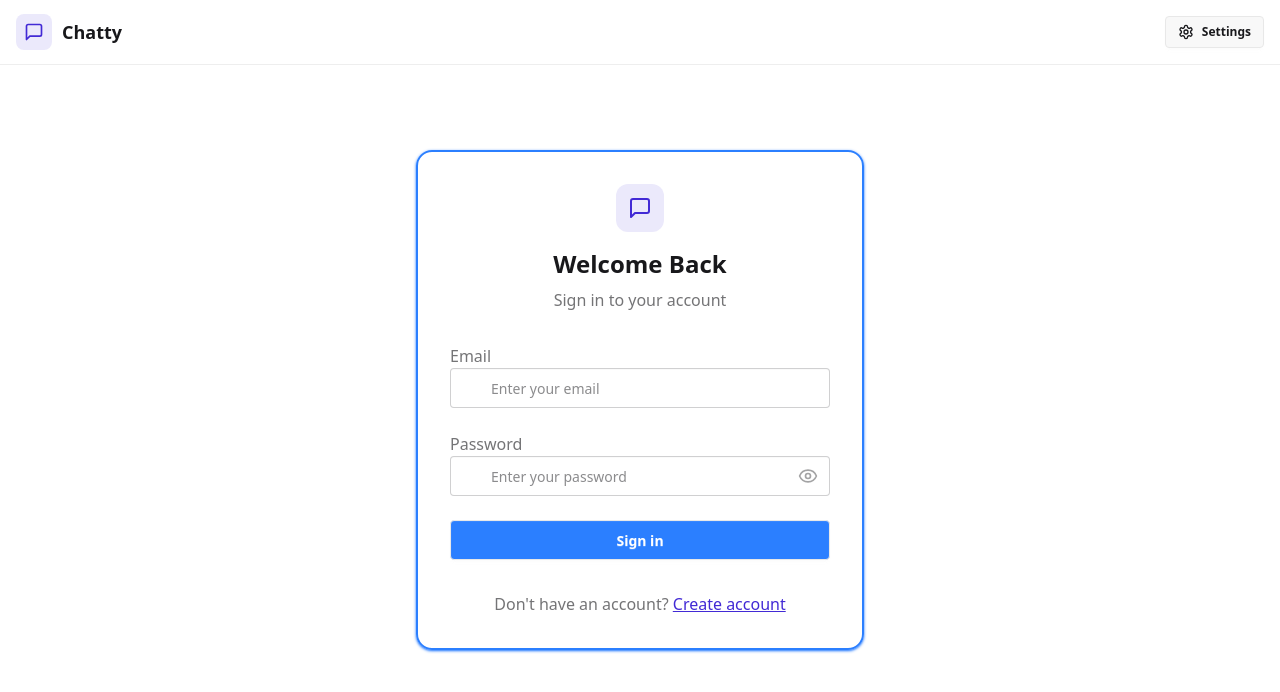
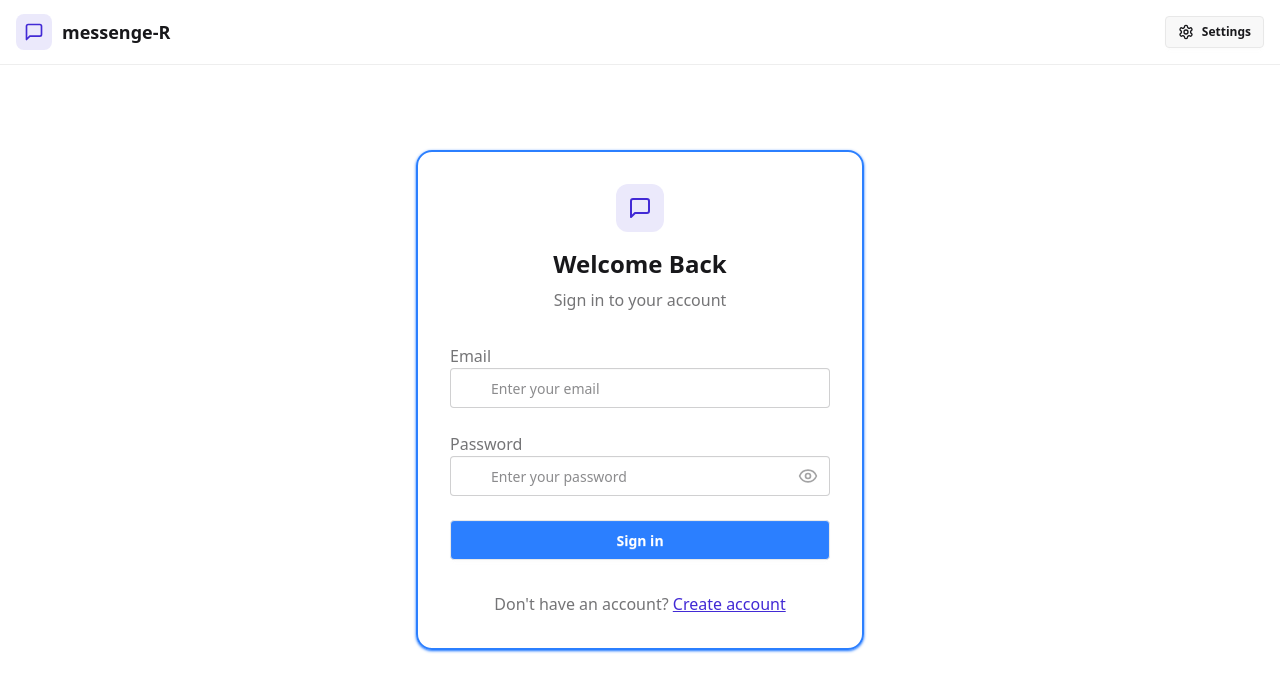
Before and after one commit to rohanmaiti/ChatApplication, a React (Vite) app in the folder frontend/: page /login in a window 1280 px wide. Shown: the top 692 px of the page. Built offline with nearby package versions, Linux system fonts and the light colour scheme; no server answers.

Commit message:
Navbar modified successfuly

```diff
--- a/frontend/src/components/Navbar.jsx
+++ b/frontend/src/components/Navbar.jsx
@@ -17,7 +17,7 @@ export const Navbar = () => {
               <div className="size-9 rounded-lg bg-primary/10 flex items-center justify-center">
                 <MessageSquare className="w-5 h-5 text-primary" />
               </div>
-              <h1 className="text-lg font-bold">Chatty</h1>
+              <h1 className="text-lg font-bold">messenge-R</h1>
             </Link>
           </div>
 
@@ -26,6 +26,7 @@ export const Navbar = () => {
               to={"/settings"}
               className={`
               btn btn-sm gap-2 transition-colors
+              hover:scale-105
 
               `}
             >
@@ -35,12 +36,12 @@ export const Navbar = () => {
 
             {authUser && (
               <>
-                <Link to={"/profile"} className={`btn btn-sm gap-2`}>
+                <Link to={"/profile"} className="btn btn-sm gap-2 hover:scale-105 ">
                   <User className="size-5" />
                   <span className="hidden sm:inline">Profile</span>
                 </Link>
 
-                <button className="flex gap-2 items-center" onClick={logout}>
+                <button className="flex gap-2 items-center hover:cursor-grab hover:scale-105" onClick={logout}>
                   <LogOut className="size-5" />
                   <span className="hidden sm:inline">Logout</span>
                 </button>
```
